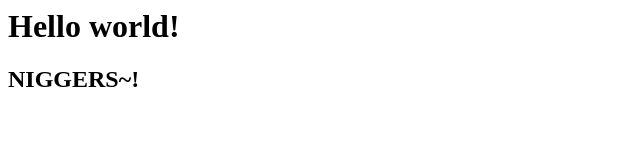
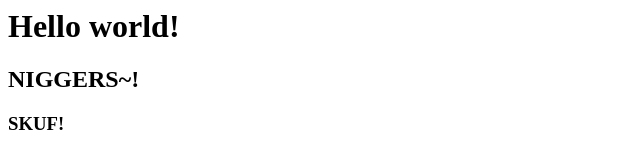
Before and after one commit to Vantuzs/my-first-project, a plain HTML site: page index.html in a window 1280 px wide. Shown: the full height of the page, 0-640 px from the left. Drawn offline with Linux system fonts and the light colour scheme.

Commit message:
Change index.html

```diff
--- a/index.html
+++ b/index.html
@@ -1,2 +1,3 @@
 <h1>Hello world!</h1>
 <h2>NIGGERS~!</h2>
+<h3>SKUF!</h3>
```
